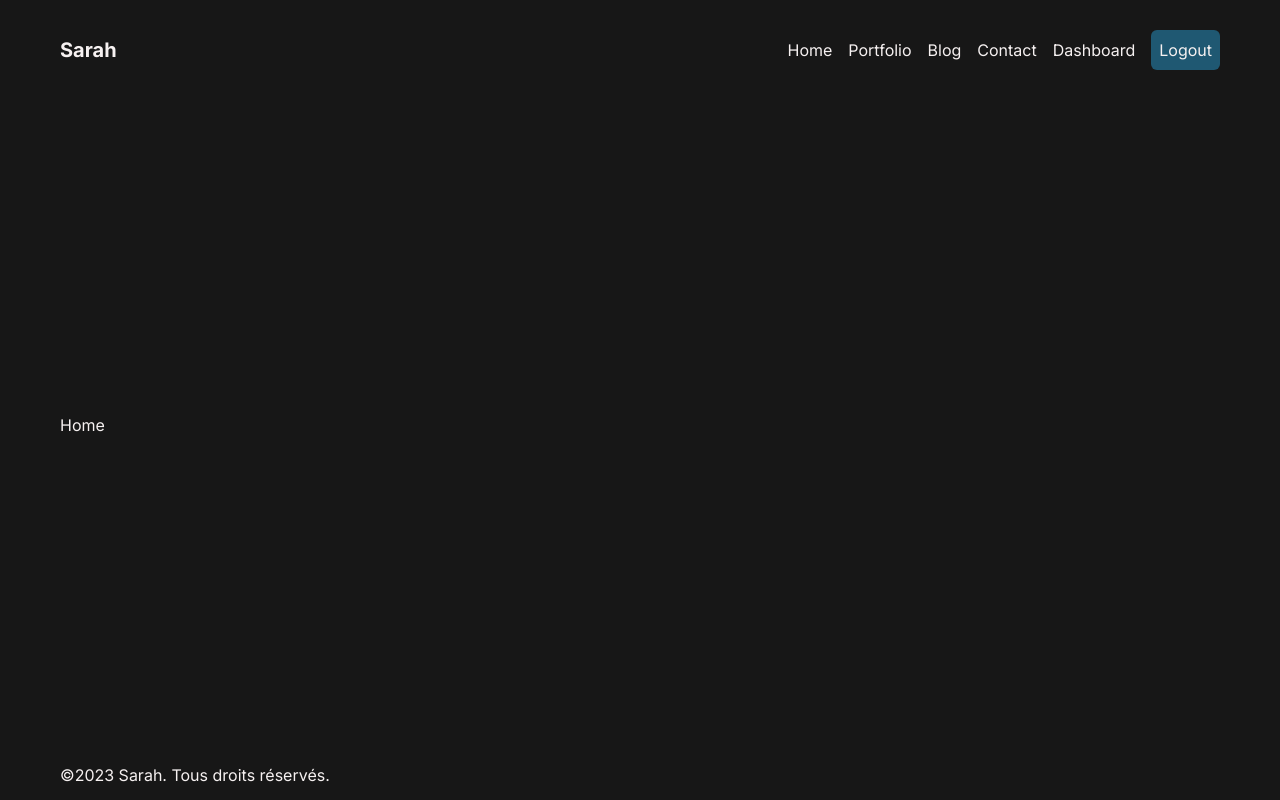
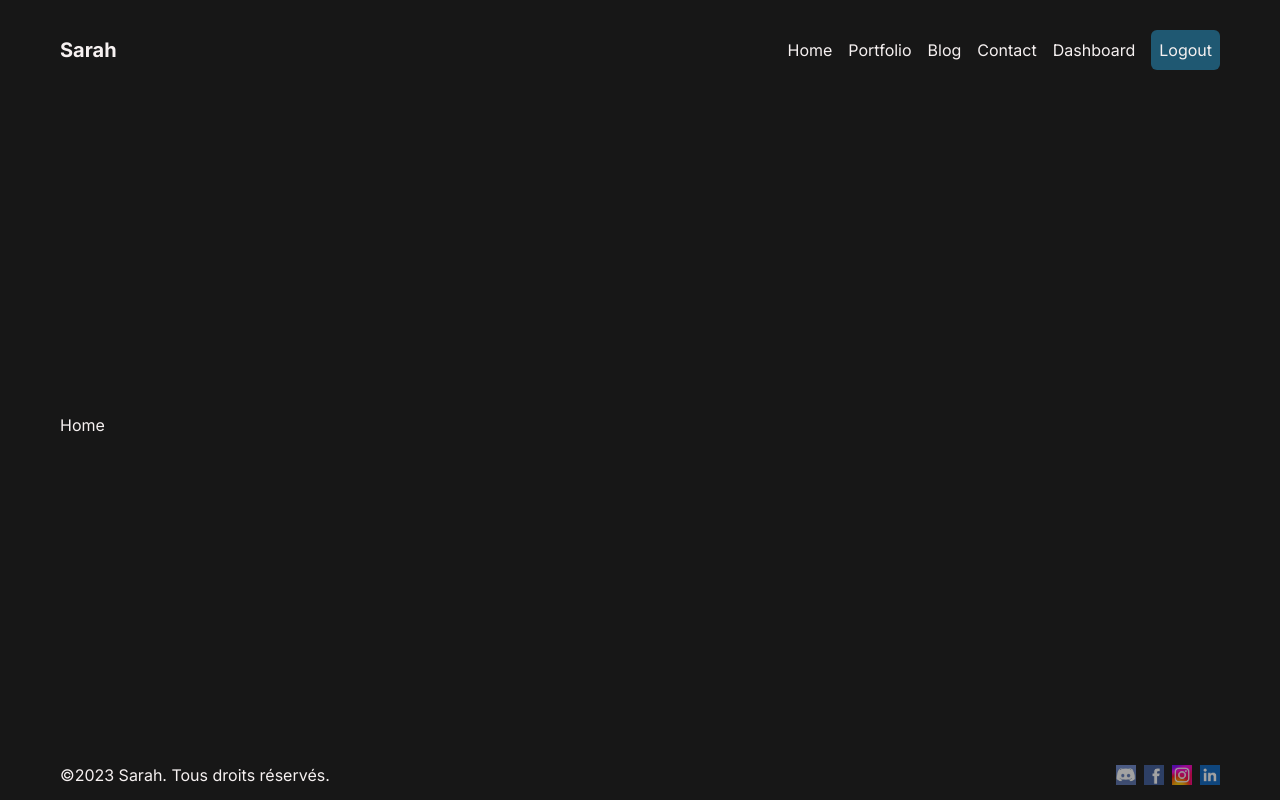
Before and after one commit to NMY0d4/Sarah_portefolio, a Next.js app: page / in a window 1280 px wide. Built offline with nearby package versions, Linux system fonts and the light colour scheme.

Commit message:
add social icons in footer

```diff
--- a/src/components/footer/Footer.jsx
+++ b/src/components/footer/Footer.jsx
@@ -1,3 +1,4 @@
+import Image from 'next/image';
 import React from 'react';
 
 const Footer = () => {
@@ -5,7 +6,36 @@ const Footer = () => {
   return (
     <div className='h-[50px] flex items-center justify-between'>
       <div>&copy;2023 Sarah. Tous droits réservés.</div>
-      <div></div>
+      <div className='flex gap-2 opacity-60'>
+        <Image
+          src='/assets/socialIcons/discord.jpg'
+          width={20}
+          height={20}
+          alt='Sarah portfolio discord icon'
+          className='cursor-pointer'
+        />
+        <Image
+          src='/assets/socialIcons/facebook.png'
+          width={20}
+          height={20}
+          alt='Sarah portfolio facebook icon'
+          className='cursor-pointer'
+        />
+        <Image
+          src='/assets/socialIcons/instagram.jpg'
+          width={20}
+          height={20}
+          alt='Sarah portfolio instagram icon'
+          className='cursor-pointer'
+        />
+        <Image
+          src='/assets/socialIcons/linkedin.png'
+          width={20}
+          height={20}
+          alt='Sarah portfolio linkedin icon'
+          className='cursor-pointer'
+        />
+      </div>
     </div>
   );
 };
```
Also changed, not shown: public/assets/socialIcons/instagram.jpg (renamed from public/assets/socialIcons/instagramjpg.jpg).
